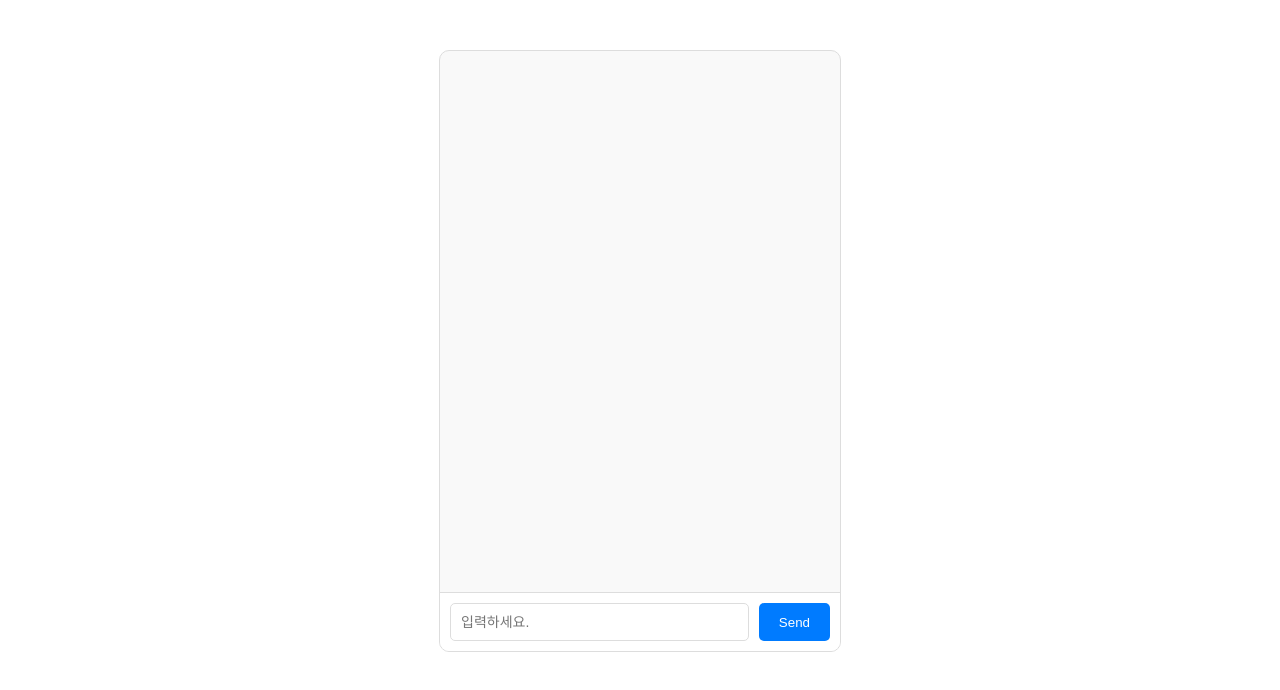
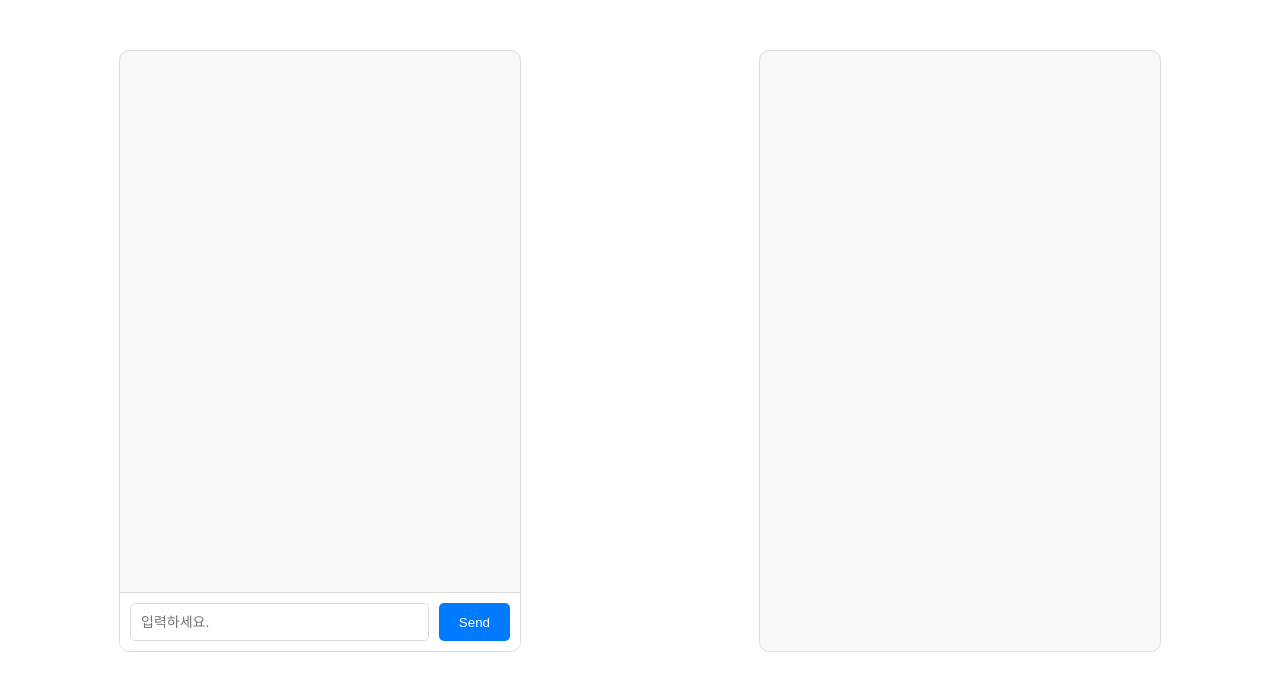
Before and after one commit to austin-personal/chat-bot, a React (Create React App) app in the folder Taehyeon-chatbot/practice/: page / in a window 1280 px wide. Shown: the top 690 px of the page. Built offline with nearby package versions, Linux system fonts and the light colour scheme.

Commit message:
feat-fe-taehyune/chatbot with architecture

```diff
--- a/Taehyeon-chatbot/practice/src/App.css
+++ b/Taehyeon-chatbot/practice/src/App.css
@@ -1,71 +1,4 @@
-/* 기존 CSS */
-.chatContainer {
-  display: flex;
-  flex-direction: column;
-  justify-content: space-between;
-  width: 400px;
-  height: 600px;
-  border: 1px solid #ddd;
-  margin: 50px auto;
-  border-radius: 10px;
-  overflow: hidden;
-  background-color: #f9f9f9;
+.AppBody {
+    display : flex;
+    flex-direction: row;
 }
-
-.chatBox {
-  flex-grow: 1;
-  padding: 10px;
-  overflow-y: auto;
-  display: flex;
-  flex-direction: column;
-}
-
-.chatMessage {
-  margin: 5px 0;
-  padding: 10px;
-  border-radius: 15px;
-  max-width: 70%;
-  font-size: 14px;
-  word-wrap: break-word;
-}
-
-.chatMessage.user {
-  align-self: flex-start;
-  background-color: #d1e7dd;
-  color: #155724;
-}
-
-.chatMessage.bot {
-  align-self: flex-end;
-  background-color: #f8d7da;
-  color: #721c24;
-}
-
-.chatInput {
-  display: flex;
-  padding: 10px;
-  background-color: #fff;
-  border-top: 1px solid #ddd;
-}
-
-.chatInput input {
-  flex-grow: 1;
-  padding: 10px;
-  border: 1px solid #ddd;
-  border-radius: 5px;
-  margin-right: 10px;
-  font-size: 14px;
-}
-
-.chatInput button {
-  padding: 10px 20px;
-  background-color: #007bff;
-  border: none;
-  color: white;
-  border-radius: 5px;
-  cursor: pointer;
-}
-
-.chatInput button:hover {
-  background-color: #0056b3;
-}
--- a/Taehyeon-chatbot/practice/src/App.js
+++ b/Taehyeon-chatbot/practice/src/App.js
@@ -1,72 +1,25 @@
 import './App.css';
 import React, { useState } from 'react';
-import axios from 'axios';
-import { TypeAnimation } from 'react-type-animation';
+import Chatbot from './Chatbot';
+import Simulation from './Simulation';
+import './App.css'
 
 function App() {
     const [inputValue, setInputValue] = useState('');
     const [messages, setMessages] = useState([]);
 
-    const handleSubmit = async (e) => {
-        e.preventDefault();
-
-        const newMessages = [...messages, { type: 'user', text: inputValue }];
-
-        try {
-            const response = await axios.post('http://localhost:3000/api/process-input', {
-                text: inputValue,
-            });
-
-            const botMessage = { type: 'bot', text: response.data.text, isAnimating: true, id: Date.now() };
-            setMessages([...newMessages, botMessage]);
-
-            setTimeout(() => {
-                setMessages(prevMessages =>
-                    prevMessages.map(message =>
-                        message.id === botMessage.id ? { ...message, isAnimating: false } : message
-                    )
-                );
-            }, 1000);
-        } catch (error) {
-            console.error('비상!! : ', error);
-        }
-
-        setInputValue('');
-    };
-
-    const isAnimating = messages.length > 0 && messages[messages.length - 1].isAnimating;
+    const handleNewMessage = (message) => {
+        setMessages((prevMessages) => [...prevMessages, message]);
+    }
 
     return (
-        <div className="chatContainer">
-            <div className="chatBox">
-                {messages.map((message, index) => (
-                    <div key={index} className={`chatMessage ${message.type}`}>
-                        {message.isAnimating ? (
-                            <TypeAnimation
-                                sequence={[message.text]}
-                                speed={50}
-                                wrapper="span"
-                                cursor={true}
-                                repeat={0}
-                            />
-                        ) : (
-                            message.text
-                        )}
-                    </div>
-                ))}
+        <>
+            <div className="AppBody">
+                <Chatbot onNewMessage={handleNewMessage} />
+                <Simulation messages={messages} />
             </div>
-            <form className="chatInput" onSubmit={handleSubmit}>
-                <input
-                    type="text"
-                    value={inputValue}
-                    onChange={(e) => setInputValue(e.target.value)}
-                    placeholder="입력하세요."
-                    disabled={isAnimating}
-                />
-                <button type="submit" disabled={isAnimating}>Send</button>
-            </form>
-        </div>
-    );
+        </>
+    )
 }
 
 export default App;
--- /dev/null
+++ b/Taehyeon-chatbot/practice/src/Chatbot.css
@@ -0,0 +1,71 @@
+/* 기존 CSS */
+.chatContainer {
+  display: flex;
+  flex-direction: column;
+  justify-content: space-between;
+  width: 400px;
+  height: 600px;
+  border: 1px solid #ddd;
+  margin: 50px auto;
+  border-radius: 10px;
+  overflow: hidden;
+  background-color: #f9f9f9;
+}
+
+.chatBox {
+  flex-grow: 1;
+  padding: 10px;
+  overflow-y: auto;
+  display: flex;
+  flex-direction: column;
+}
+
+.chatMessage {
+  margin: 5px 0;
+  padding: 10px;
+  border-radius: 15px;
+  max-width: 70%;
+  font-size: 14px;
+  word-wrap: break-word;
+}
+
+.chatMessage.user {
+  align-self: flex-start;
+  background-color: #d1e7dd;
+  color: #155724;
+}
+
+.chatMessage.bot {
+  align-self: flex-end;
+  background-color: #f8d7da;
+  color: #721c24;
+}
+
+.chatInput {
+  display: flex;
+  padding: 10px;
+  background-color: #fff;
+  border-top: 1px solid #ddd;
+}
+
+.chatInput input {
+  flex-grow: 1;
+  padding: 10px;
+  border: 1px solid #ddd;
+  border-radius: 5px;
+  margin-right: 10px;
+  font-size: 14px;
+}
+
+.chatInput button {
+  padding: 10px 20px;
+  background-color: #007bff;
+  border: none;
+  color: white;
+  border-radius: 5px;
+  cursor: pointer;
+}
+
+.chatInput button:hover {
+  background-color: #0056b3;
+}
--- /dev/null
+++ b/Taehyeon-chatbot/practice/src/Chatbot.js
@@ -0,0 +1,84 @@
+// Chatbot.js
+import './Chatbot.css';
+import React, { useState } from 'react';
+import axios from 'axios';
+import { TypeAnimation } from 'react-type-animation';
+
+function Chatbot({ onNewMessage }) {
+    const [inputValue, setInputValue] = useState('');
+    const [messages, setMessages] = useState([]);
+
+    const handleSubmit = async (e) => {
+        e.preventDefault();
+
+        const newMessages = [...messages, { type: 'user', text: inputValue }];
+
+        try {
+            const response = await axios.post('http://localhost:3002/chatbot/ask', {
+                message: inputValue,
+            });
+
+            const botText = response.data.response.content[0].text;
+            const botMessage = {
+                type: 'bot',
+                text: botText,
+                isAnimating: true,
+                id: Date.now(),
+            };
+
+            setMessages([...newMessages, botMessage]);
+
+            // 부모 컴포넌트(App.js)로 새 메시지 전달
+            onNewMessage(botText);
+
+            const animationDuration = botText.length * 50;
+            setTimeout(() => {
+                setMessages((prevMessages) =>
+                    prevMessages.map((message) =>
+                        message.id === botMessage.id ? { ...message, isAnimating: false } : message
+                    )
+                );
+            }, animationDuration);
+        } catch (error) {
+            console.error('비상!! : ', error);
+        }
+
+        setInputValue('');
+    };
+
+    const isAnimating = messages.length > 0 && messages[messages.length - 1].isAnimating;
+
+    return (
+        <div className="chatContainer">
+            <div className="chatBox">
+                {messages.map((message, index) => (
+                    <div key={index} className={`chatMessage ${message.type}`}>
+                        {message.isAnimating ? (
+                            <TypeAnimation
+                                sequence={[message.text]}
+                                speed={50}
+                                wrapper="span"
+                                cursor={true}
+                                repeat={0}
+                            />
+                        ) : (
+                            message.text
+                        )}
+                    </div>
+                ))}
+            </div>
+            <form className="chatInput" onSubmit={handleSubmit}>
+                <input
+                    type="text"
+                    value={inputValue}
+                    onChange={(e) => setInputValue(e.target.value)}
+                    placeholder="입력하세요."
+                    disabled={isAnimating}
+                />
+                <button type="submit" disabled={isAnimating}>Send</button>
+            </form>
+        </div>
+    );
+}
+
+export default Chatbot;
--- /dev/null
+++ b/Taehyeon-chatbot/practice/src/Simulation.css
@@ -0,0 +1,12 @@
+.testBox {
+    display: flex;
+    flex-direction: column;
+    justify-content: space-between;
+    width: 400px;
+    height: 600px;
+    border: 1px solid #ddd;
+    margin: 50px auto;
+    border-radius: 10px;
+    overflow: hidden;
+    background-color: #f9f9f9;
+  }
--- /dev/null
+++ b/Taehyeon-chatbot/practice/src/Simulation.js
@@ -0,0 +1,20 @@
+import React, { useState } from "react";
+import './Simulation.css'
+
+function Simulation({ messages }) {
+
+    return (
+        <>
+            <div className="testBox">
+                <div>{messages.map((message, index) => (
+                    <div key={index}>
+                        <p>{message}</p>
+                    </div>
+                ))}
+                </div>
+            </div>
+        </>
+    )
+}
+
+export default Simulation;
```
Also changed, not shown: 17 other files (tests, documents, lock files or other folders).
